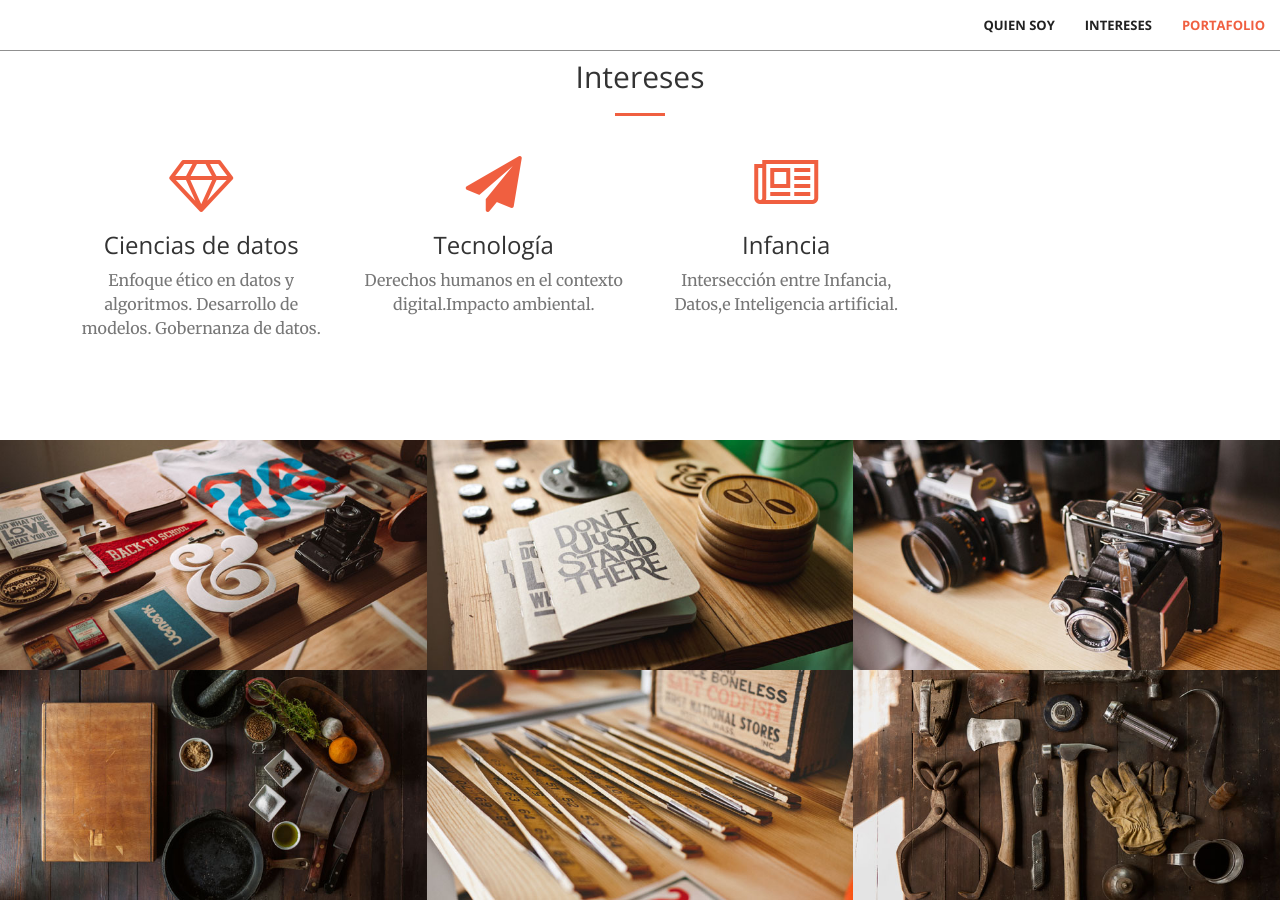
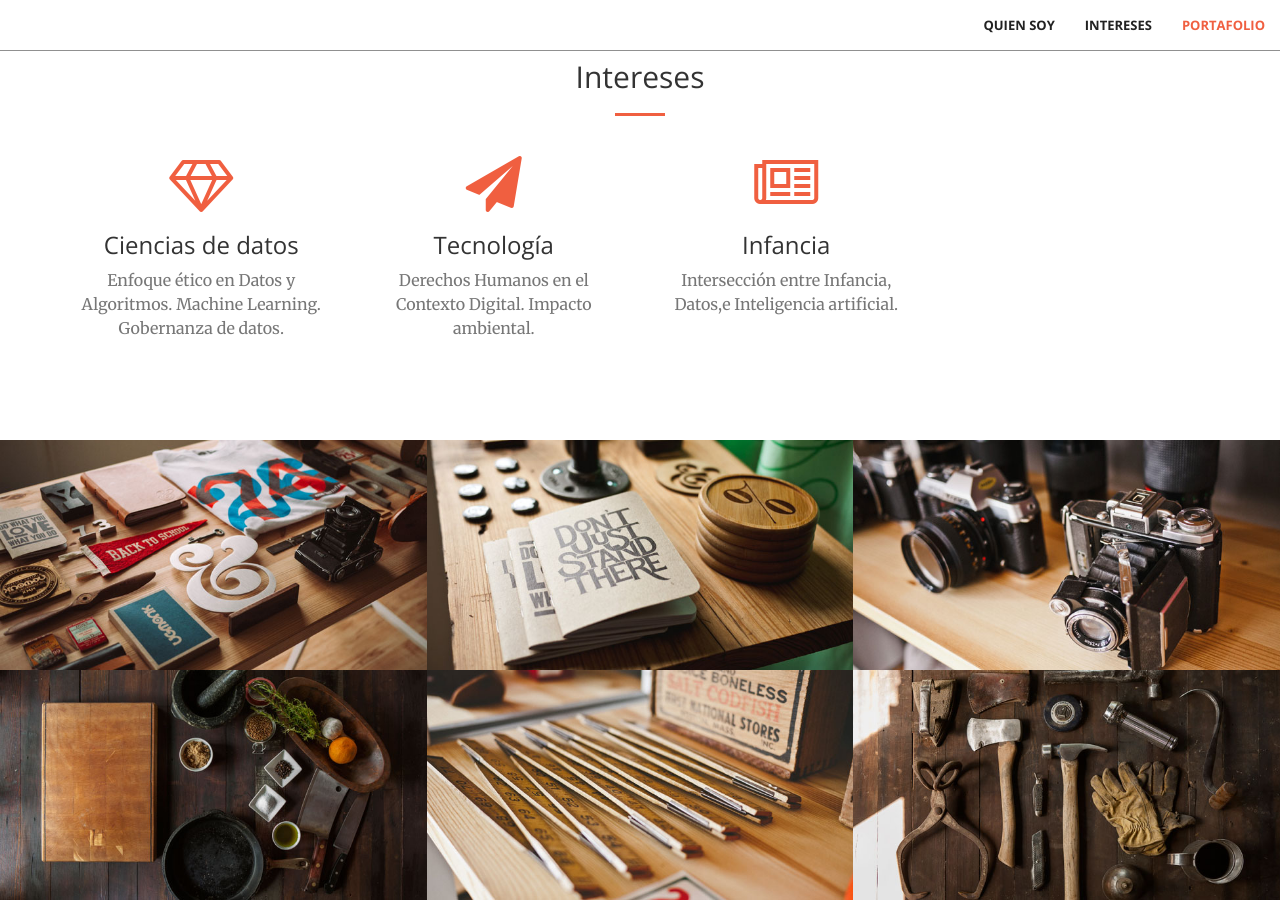
Before and after one commit to AmaliaGuaymasCanavire/amaliaguaymascanavire.github.io, a Jekyll site: the page built from index.html, in a window 1280 px wide and 900 px high, scrolled down 1406 px. Built offline with Jekyll 4.4.1, drawn with Linux system fonts in a browser that asks for light colours.

Commit message:
template

```diff
--- a/_includes/header.html
+++ b/_includes/header.html
@@ -10,19 +10,17 @@
 		<div class="row">
 				<div class="col-lg-2 col-lg-offset-2 text-center">
 					<a href="https://www.linkedin.com/in/{{ site.linkedin_username }}">
-						<i class="fa-brands fa-linkedin" data-wow-delay=".1s"></i>
+						<i class="fa-brands fa-linkedin wow bounceIn" data-wow-delay=".1s"></i>
 
 					</a>
 				</div>
 
 				<div class="col-lg-2 col-lg-offset-2 text-center">
 					<a href="https://www.instagram.com/{{ site.ig_username }}">
-						<i class="fa-brands fa-instagram" data-wow-delay=".1s"></i>
+						<i class="fa-brands fa-instagram wow bounceIn" data-wow-delay=".1s"></i>
 
 					</a>
 				</div>
-
-
 
 				<div class="col-lg-2 col-lg-offset-2 text-center">
 					<a href="https://twitter.com/{{ site.twitter_username }}">
--- a/_includes/services.html
+++ b/_includes/services.html
@@ -13,14 +13,14 @@
                 <div class="service-box">
                     <i class="fa fa-4x fa-diamond wow bounceIn text-primary"></i>
                     <h3>Ciencias de datos</h3>
-                    <p class="text-muted">Enfoque ético en datos y algoritmos. Desarrollo de modelos. Gobernanza de datos.</p>
+                    <p class="text-muted">Enfoque ético en Datos y Algoritmos. Machine Learning. Gobernanza de datos.</p>
                 </div>
             </div>
             <div class="col-lg-3 col-md-6 text-center">
                 <div class="service-box">
                     <i class="fa fa-4x fa-paper-plane wow bounceIn text-primary" data-wow-delay=".1s"></i>
                     <h3>Tecnología</h3>
-                    <p class="text-muted">Derechos humanos en el contexto digital.Impacto ambiental.</p>
+                    <p class="text-muted">Derechos Humanos en el Contexto Digital. Impacto ambiental.</p>
                 </div>
             </div>
             <div class="col-lg-3 col-md-6 text-center">
```
